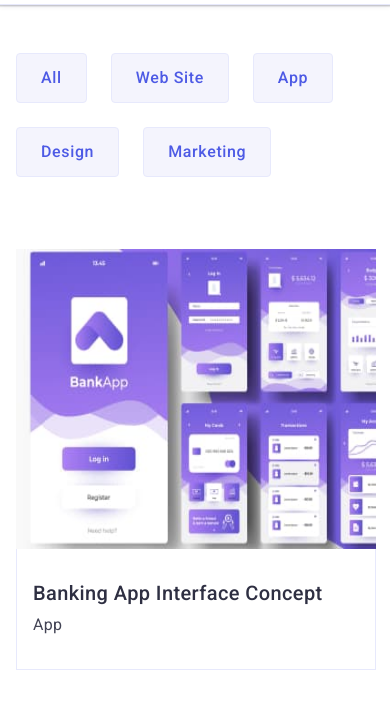
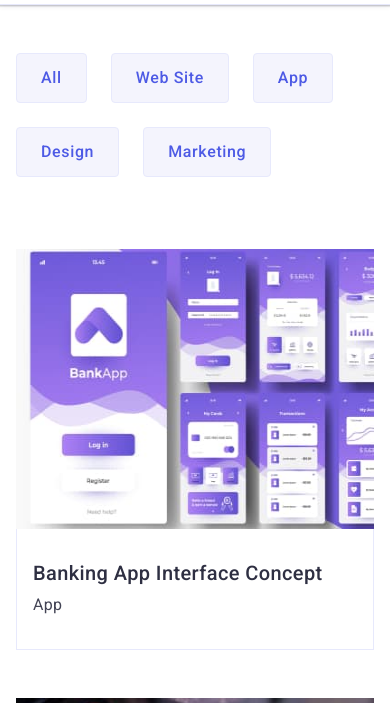
Before and after one commit to SerhiiOsmolovskyi/goit-markup-hw-06, a plain HTML site: page portfolio.html in a window 390 px wide. Shown: the part 66-769 px from the top of the page. Drawn offline with nearby package versions, Linux system fonts and the light colour scheme.

Commit message:
size of portfolio images corrected

```diff
--- a/css/layout/portfolio.css
+++ b/css/layout/portfolio.css
@@ -39,6 +39,12 @@
         .portfolio-list-img-wrapper {
             position: relative;
             overflow: hidden;
+            width: 100%;
+        }
+
+        .portfolio-item-image {
+            width: 100%;
+            max-height: 280px;
         }
 
     .overlay {
```
